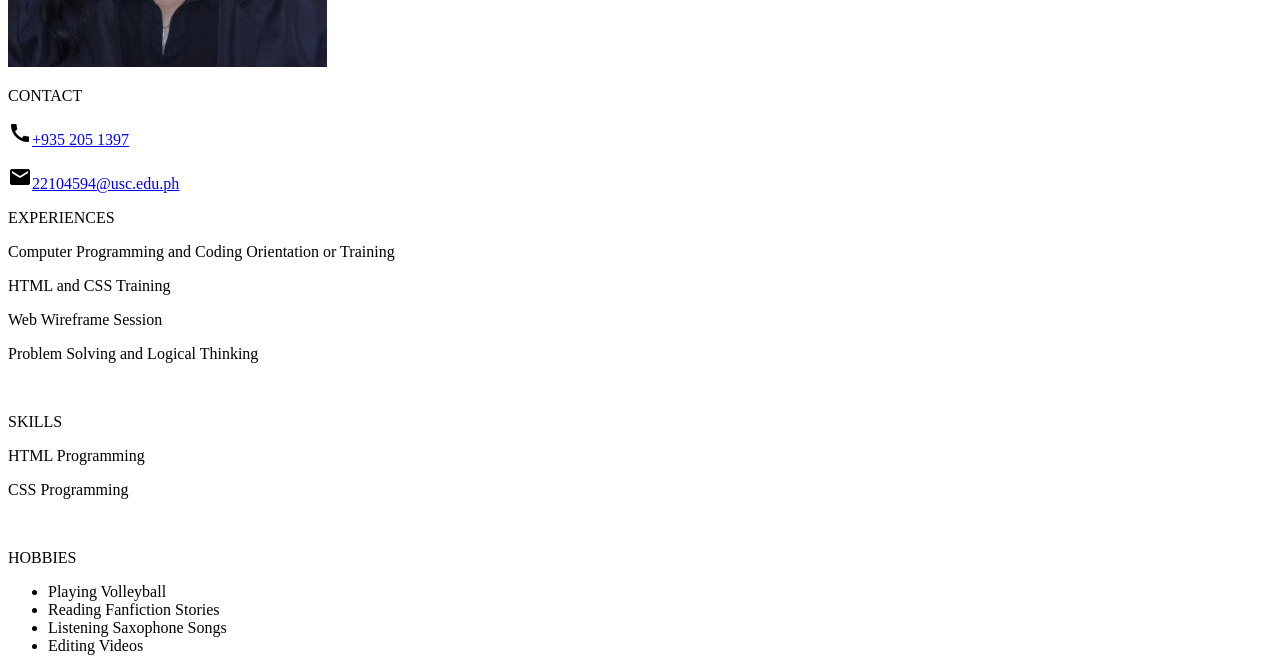
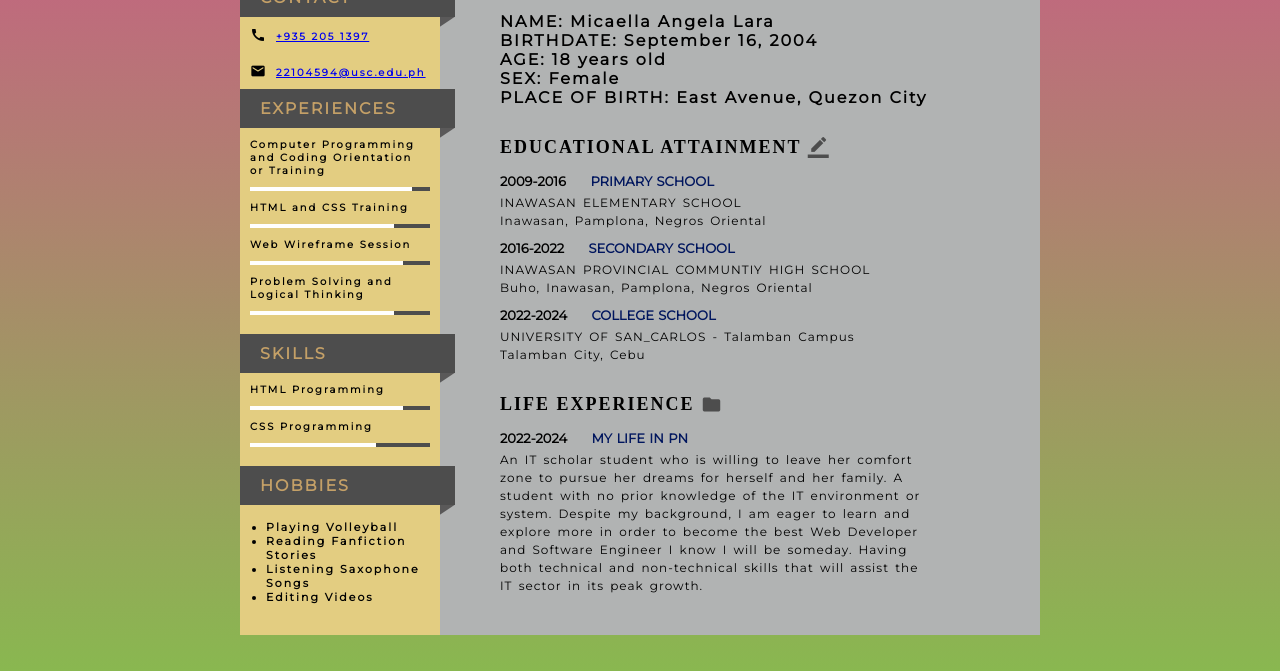
Before and after one commit to micaella09/micaella09.github.io, a plain HTML site: page index.html in a window 1280 px wide. Shown: the part 291-962 px from the top of the page. Drawn offline with Linux system fonts and the light colour scheme.

Commit message:
changeeee

```diff
--- a/index.html
+++ b/index.html
@@ -6,7 +6,7 @@
     <link rel="icon" type="image/x-icon" href="/images/Icon.png">
 
     <meta name="viewport" content="width=device-width, initial-scale=1.0">
-    <link rel="stylesheet" type="text/css" href="micaella.css">
+    <link rel="stylesheet" type="text/css" href="resume.css">
     <link href="https://fonts.googleapis.com/icon?family=Material+Icons" rel="stylesheet">
     <link rel="stylesheet" href="https://cdnjs.cloudflare.com/ajax/libs/font-awesome/4.7.0/css/font-awesome.min.css">
 </head>
```
